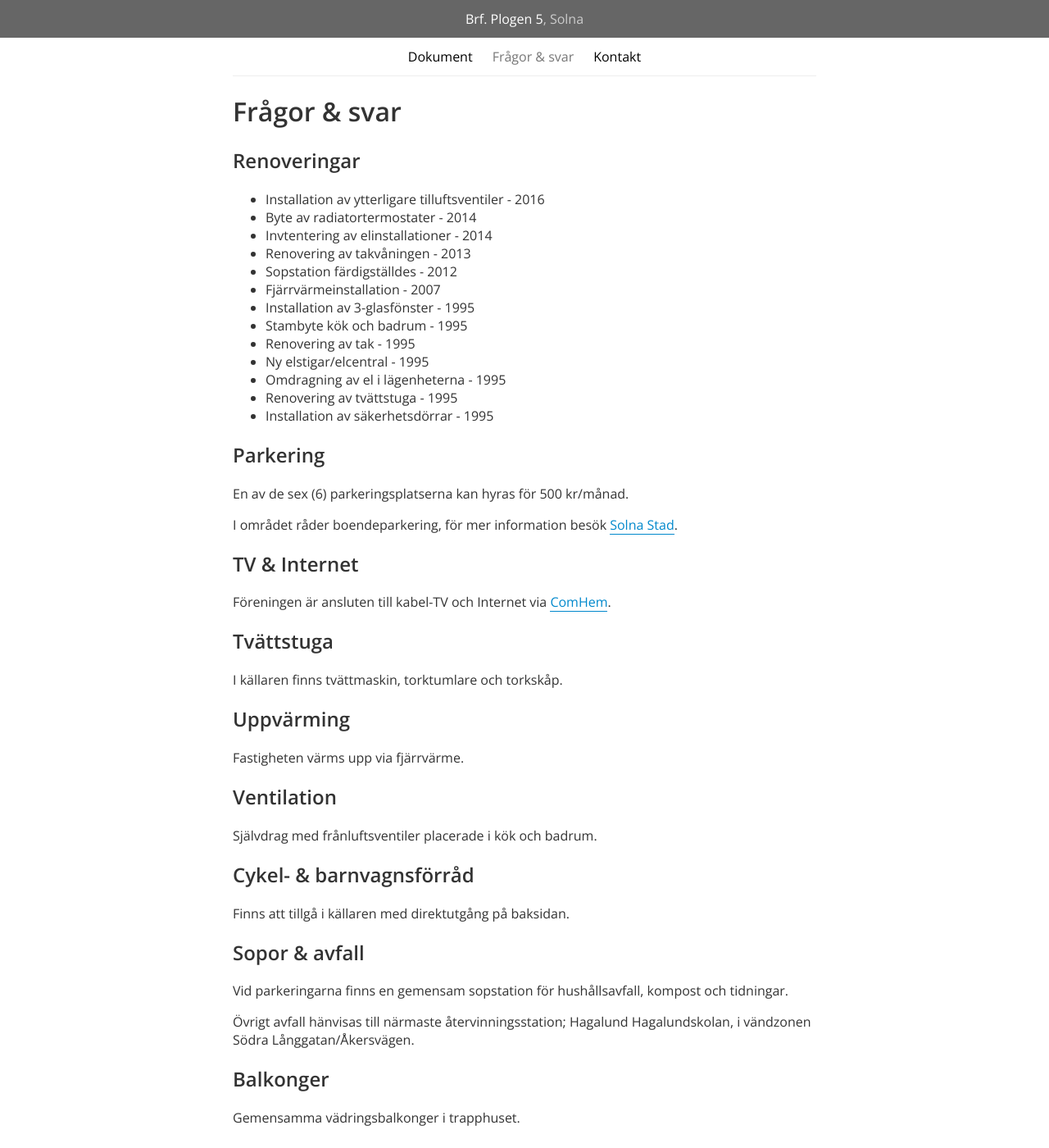
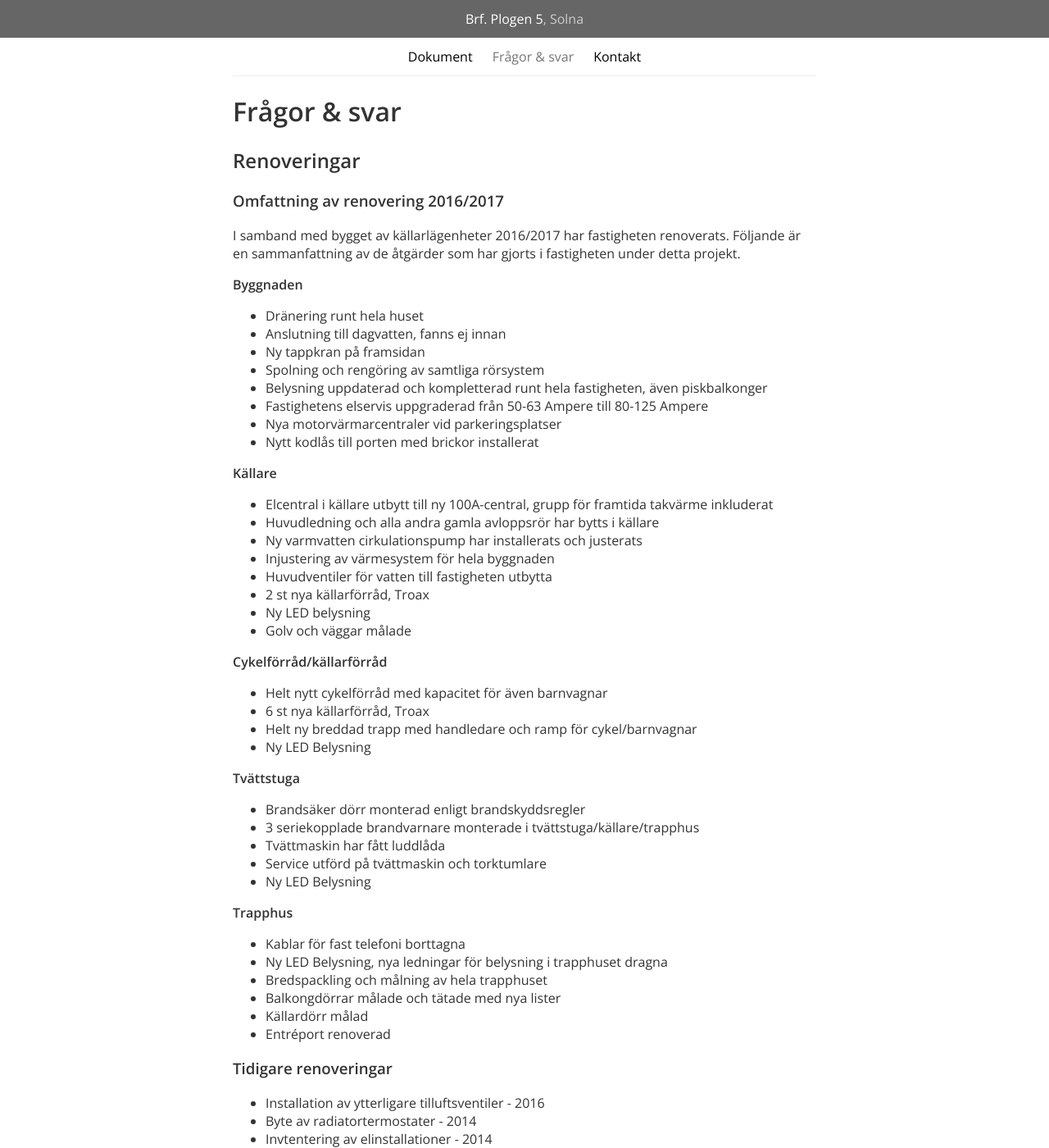
Before and after one commit to brfplogen5/brfplogen5.github.io, a Jekyll site: the page built from fragor-svar.md, in a window 1280 px wide and 1400 px high. Shown: the whole window at 82% size. Built offline with Jekyll 4.4.1, drawn with Linux system fonts in a browser that asks for light colours; some of the changed text lies outside the part shown.

Commit message:
Updated FAQ

```diff
--- a/fragor-svar.md
+++ b/fragor-svar.md
@@ -7,6 +7,59 @@ title: Frågor &amp; svar
 
 
 ## Renoveringar
+
+### Omfattning av renovering 2016/2017
+
+I samband med bygget av källarlägenheter 2016/2017 har fastigheten renoverats.
+Följande är en sammanfattning av de åtgärder som har gjorts i fastigheten under detta projekt.
+
+**Byggnaden**
+
+- Dränering runt hela huset
+- Anslutning till dagvatten, fanns ej innan
+- Ny tappkran på framsidan
+- Spolning och rengöring av samtliga rörsystem
+- Belysning uppdaterad och kompletterad runt hela fastigheten, även piskbalkonger
+- Fastighetens elservis uppgraderad från 50-63 Ampere till 80-125 Ampere
+- Nya motorvärmarcentraler vid parkeringsplatser
+- Nytt kodlås till porten med brickor installerat
+
+**Källare**
+
+- Elcentral i källare utbytt till ny 100A-central, grupp för framtida takvärme inkluderat
+- Huvudledning och alla andra gamla avloppsrör har bytts i källare
+- Ny varmvatten cirkulationspump har installerats och justerats
+- Injustering av värmesystem för hela byggnaden
+- Huvudventiler för vatten till fastigheten utbytta
+- 2 st nya källarförråd, Troax
+- Ny LED belysning
+- Golv och väggar målade
+
+**Cykelförråd/källarförråd**
+
+- Helt nytt cykelförråd med kapacitet för även barnvagnar
+- 6 st nya källarförråd, Troax
+- Helt ny breddad trapp med handledare och ramp för cykel/barnvagnar
+- Ny LED Belysning
+
+**Tvättstuga**
+
+- Brandsäker dörr monterad enligt brandskyddsregler
+- 3 seriekopplade brandvarnare monterade i tvättstuga/källare/trapphus
+- Tvättmaskin har fått luddlåda
+- Service utförd på tvättmaskin och torktumlare
+- Ny LED Belysning
+
+**Trapphus**
+
+- Kablar för fast telefoni borttagna
+- Ny LED Belysning, nya ledningar för belysning i trapphuset dragna
+- Bredspackling och målning av hela trapphuset
+- Balkongdörrar målade och tätade med nya lister
+- Källardörr målad
+- Entréport renoverad
+
+### Tidigare renoveringar
 
 - Installation av ytterligare tilluftsventiler - 2016
 - Byte av radiatortermostater - 2014
@@ -25,14 +78,14 @@ title: Frågor &amp; svar
 
 ## Parkering
 
-En av de sex (6) parkeringsplatserna kan hyras för 500 kr/månad.
+En av de sex (6) parkeringsplatserna kan hyras av medlemmar för 600 kr/månad. Icke-medlemmar betalar 700 kr/mån.
 
 I området råder boendeparkering, för mer information besök [Solna Stad](https://www.solna.se/stadsbyggnad-trafik/parkering/boendeparkering/).
 
 
 ## TV &amp; Internet
 
-Föreningen är ansluten till kabel-TV och Internet via [ComHem](https://www.comhem.se/).
+Föreningen är ansluten till kabel-TV och Internet via [ComHem](https://www.comhem.se/). Obligatorisk avgift för TV-bas utbud, 110 kr/mån.
 
 
 ## Tvättstuga
```
